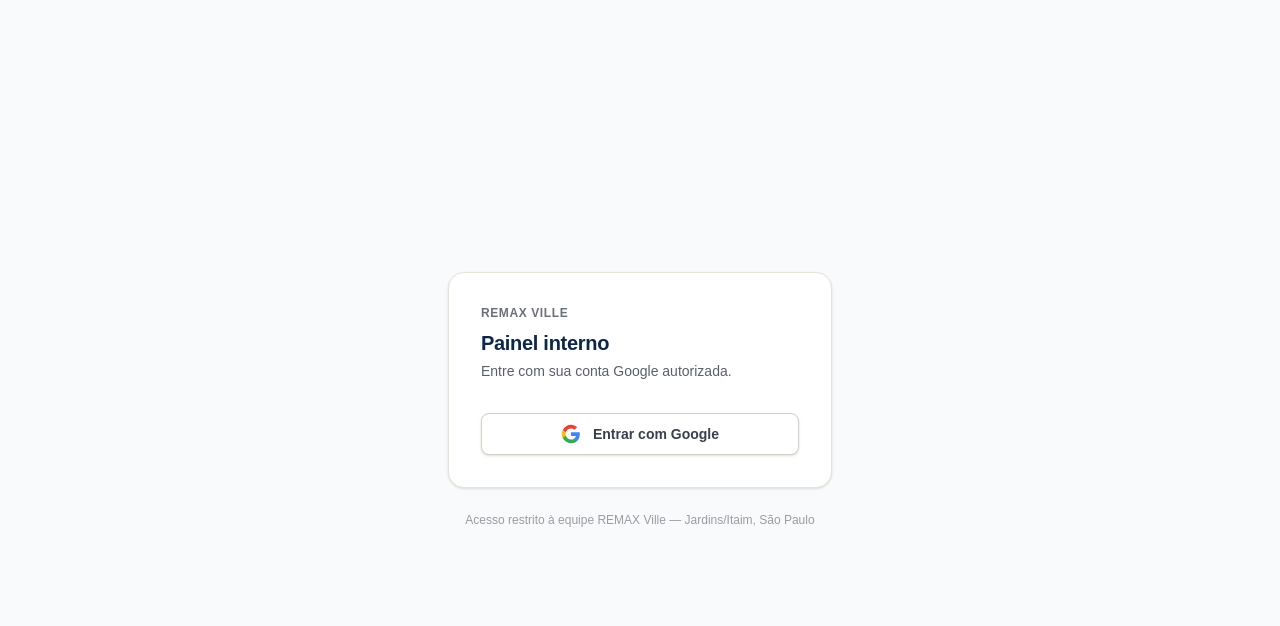
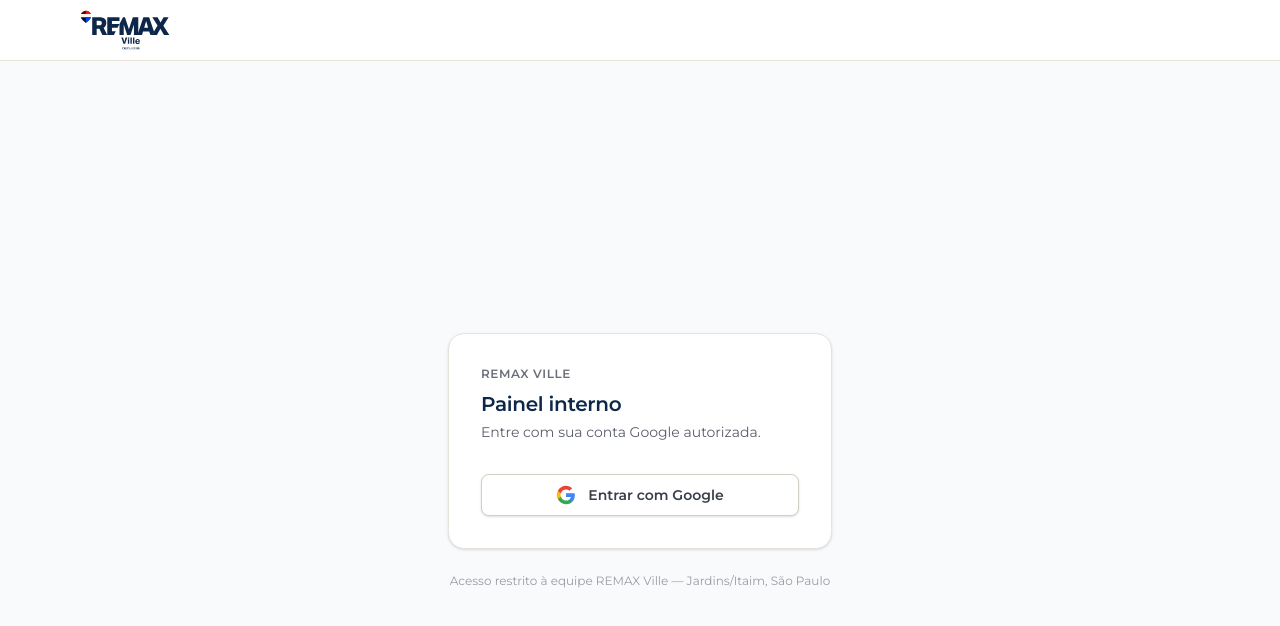
Before and after one commit to guilhermebiliazzi-svg/painel-diligencias, a Next.js app: page /login in a window 1280 px wide. Shown: the top 626 px of the page. Built offline with nearby package versions, Linux system fonts and the light colour scheme.

Commit message:
Painel: Montserrat e logo REMAX Ville no topo

```diff
--- a/app/layout.tsx
+++ b/app/layout.tsx
@@ -1,15 +1,6 @@
 import type { Metadata } from "next";
-import { Geist, Geist_Mono } from "next/font/google";
+import Link from "next/link";
 import "./globals.css";
-
-const geistSans = Geist({
-  variable: "--font-geist-sans",
-  subsets: ["latin"],
-});
-const geistMono = Geist_Mono({
-  variable: "--font-geist-mono",
-  subsets: ["latin"],
-});
 
 export const metadata: Metadata = {
   title: "Painel de Diligências — REMAX Ville",
@@ -24,9 +15,11 @@ export const metadata: Metadata = {
 
 export const viewport = {
   colorScheme: "light" as const,
-  themeColor: "#f8fafc",
+  themeColor: "#ffffff",
 };
 
+// 09/11: mesmo padrão visual do site (villejardins.com.br): Montserrat, logo REMAX Ville no topo,
+// fundo areia e títulos em azul-marinho. As cores ficam em globals.css.
 export default function RootLayout({
   children,
 }: Readonly<{
@@ -35,16 +28,27 @@ export default function RootLayout({
   return (
     <html
       lang="pt-BR"
-      className={`${geistSans.variable} ${geistMono.variable}`}
-      style={{ colorScheme: "light", backgroundColor: "#f8fafc" }}
+      style={{ colorScheme: "light", backgroundColor: "#F7F5EE" }}
     >
       <head>
         <meta name="color-scheme" content="light only" />
+        <link rel="preconnect" href="https://fonts.googleapis.com" />
+        <link rel="preconnect" href="https://fonts.gstatic.com" crossOrigin="" />
+        {/* eslint-disable-next-line @next/next/no-page-custom-font */}
+        <link rel="stylesheet" href="https://fonts.googleapis.com/css2?family=Montserrat:wght@400;500;600;700;800&display=swap" />
       </head>
       <body
-        style={{ backgroundColor: "#f8fafc", color: "#0f172a" }}
+        style={{ backgroundColor: "#F7F5EE", color: "#1d2230" }}
         className="min-h-screen antialiased"
       >
+        <div className="barra-marca border-b border-linha bg-white">
+          <div className="mx-auto flex max-w-6xl items-center gap-3 px-4 py-2.5">
+            <Link href="/" aria-label="Painel interno — início">
+              {/* eslint-disable-next-line @next/next/no-img-element */}
+              <img src="/logo.svg" alt="REMAX Ville" width={150} height={66} className="h-10 w-auto" />
+            </Link>
+          </div>
+        </div>
         {children}
       </body>
     </html>
```
